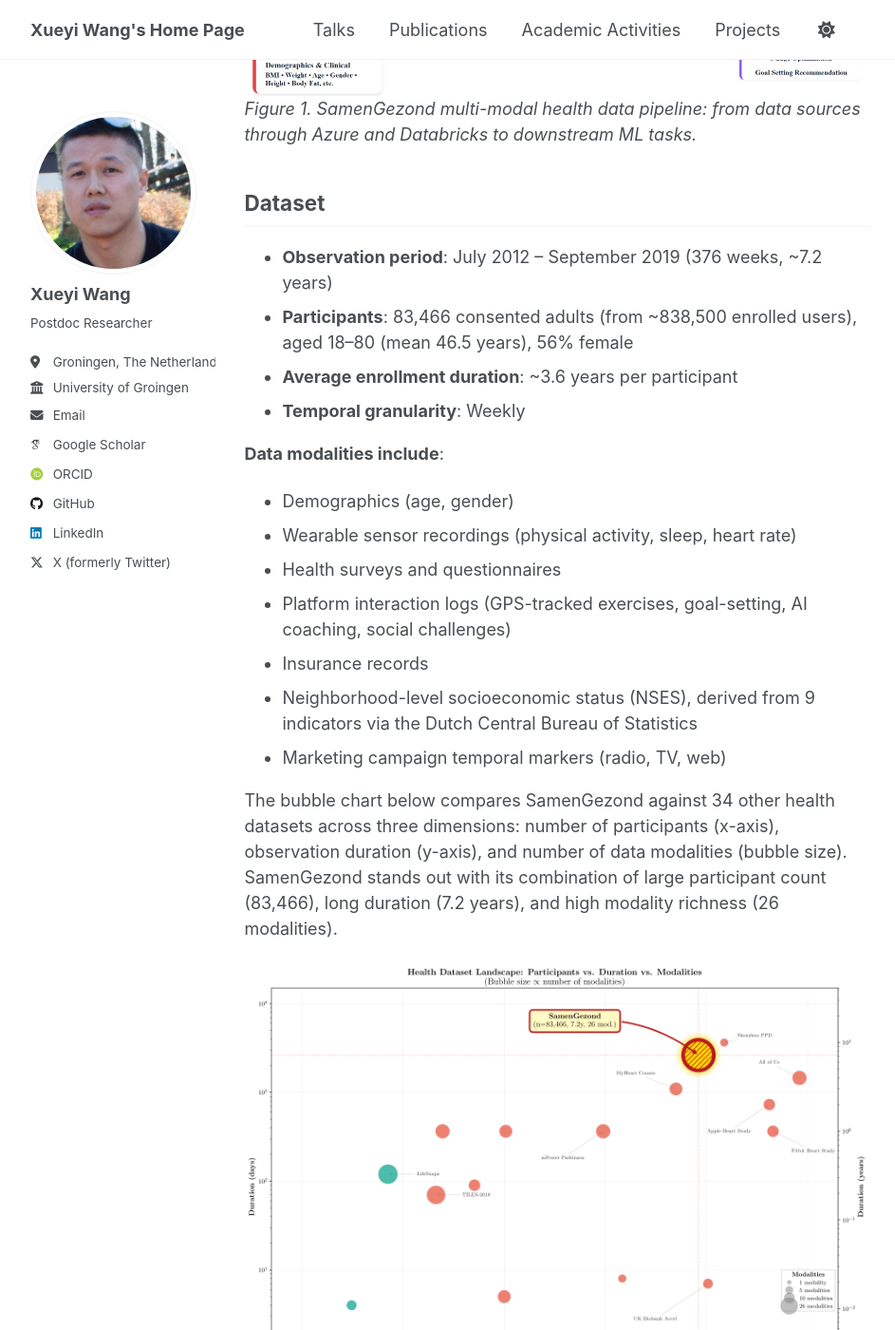
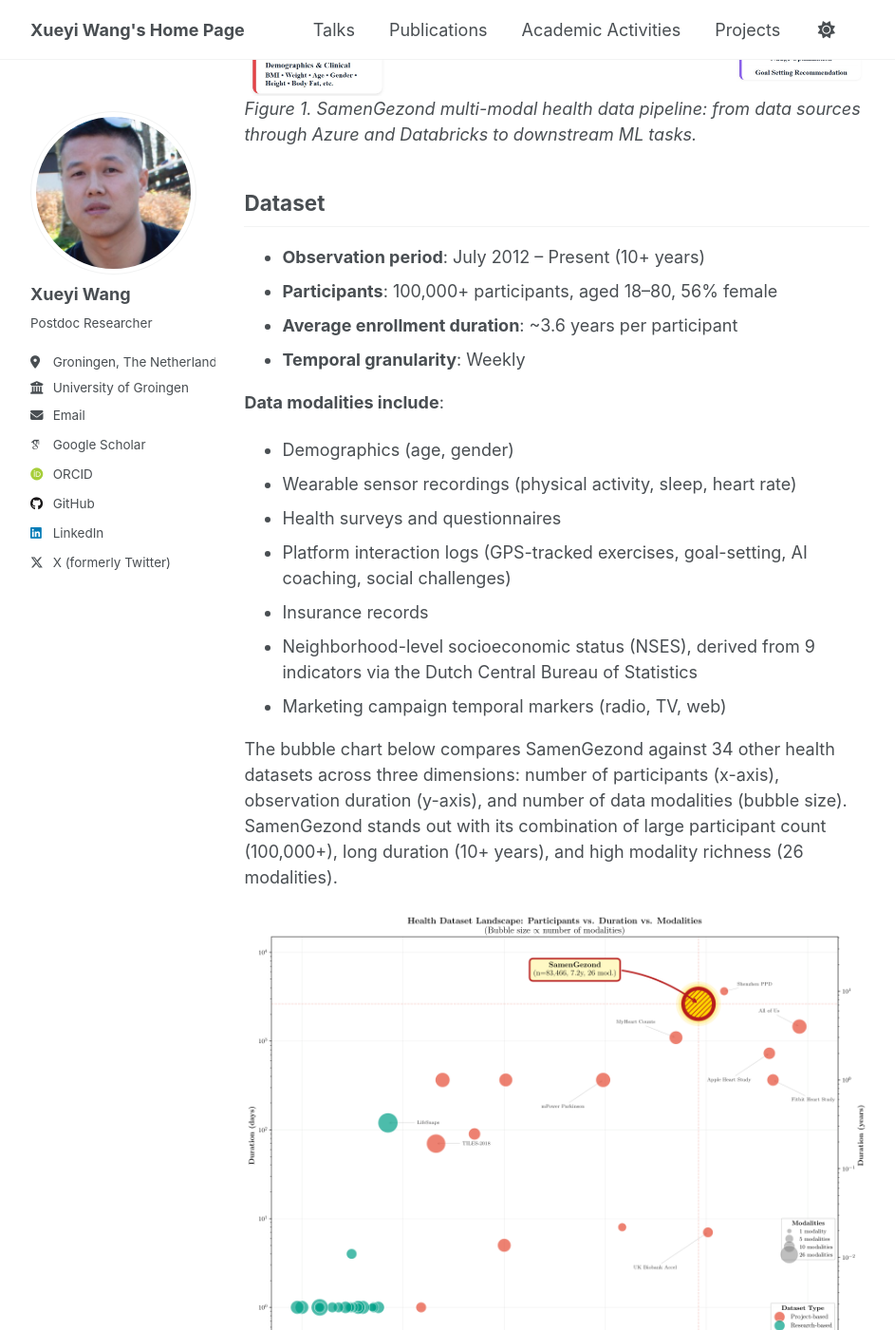
Before and after one commit to Xueyi-Wang/Xueyi-Wang.github.io, a Jekyll site: the page built from _projects/2025-01-01-health-monitoring.md, in a window 1280 px wide and 1400 px high, scrolled down 1273 px. Shown: the whole window at 95% size, without its empty margins (76-1019 px from the left). Built offline with Jekyll 4.4.1, drawn with Linux system fonts in a browser that asks for light colours; some web fonts are replaced.

Commit message:
Update participant count to 100,000+ and duration to 10+ years
Co-Authored-By: Claude Opus 4.6 <noreply@anthropic.com>

```diff
--- a/_projects/2025-01-01-health-monitoring.md
+++ b/_projects/2025-01-01-health-monitoring.md
@@ -1,6 +1,6 @@
 ---
 title: "Large-scale Health Monitoring and User Behavior Analysis"
-excerpt: "Lead researcher on the SamenGezond dataset—one of the world's largest preventive health datasets, spanning 7+ years with 83,000+ consented participants."
+excerpt: "Lead researcher on the SamenGezond dataset—one of the world's largest preventive health datasets, spanning 10+ years with 100,000+ participants."
 collection: projects
 date: 2025-01-01
 ---
@@ -22,8 +22,8 @@ The figure below illustrates the end-to-end data pipeline: multimodal data from
 
 ## Dataset
 
-- **Observation period**: July 2012 -- September 2019 (376 weeks, ~7.2 years)
-- **Participants**: 83,466 consented adults (from ~838,500 enrolled users), aged 18--80 (mean 46.5 years), 56% female
+- **Observation period**: July 2012 -- Present (10+ years)
+- **Participants**: 100,000+ participants, aged 18--80, 56% female
 - **Average enrollment duration**: ~3.6 years per participant
 - **Temporal granularity**: Weekly
 
@@ -36,7 +36,7 @@ The figure below illustrates the end-to-end data pipeline: multimodal data from
 - Neighborhood-level socioeconomic status (NSES), derived from 9 indicators via the Dutch Central Bureau of Statistics
 - Marketing campaign temporal markers (radio, TV, web)
 
-The bubble chart below compares SamenGezond against 34 other health datasets across three dimensions: number of participants (x-axis), observation duration (y-axis), and number of data modalities (bubble size). SamenGezond stands out with its combination of large participant count (83,466), long duration (7.2 years), and high modality richness (26 modalities).
+The bubble chart below compares SamenGezond against 34 other health datasets across three dimensions: number of participants (x-axis), observation duration (y-axis), and number of data modalities (bubble size). SamenGezond stands out with its combination of large participant count (100,000+), long duration (10+ years), and high modality richness (26 modalities).
 
 <img src="/assets/images/projects/bubble_chart_34datasets.png" alt="Health Dataset Landscape: Participants vs. Duration vs. Modalities" width="100%">
 <em>Figure 2. Health dataset landscape comparing participants, duration, and modalities. SamenGezond (highlighted) combines large scale, long duration, and high modality count.</em>
```
